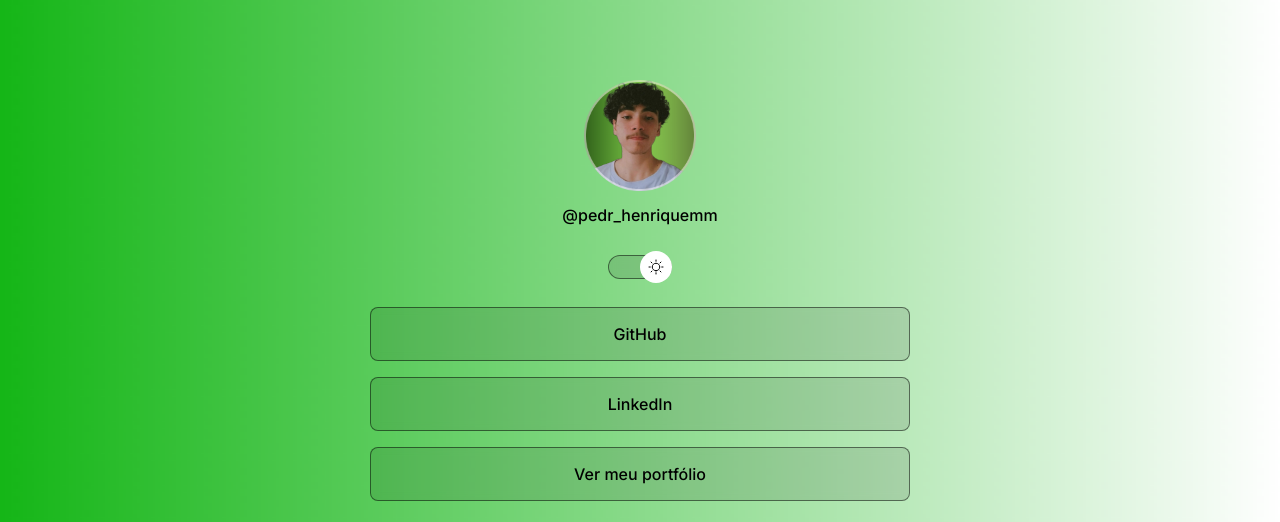
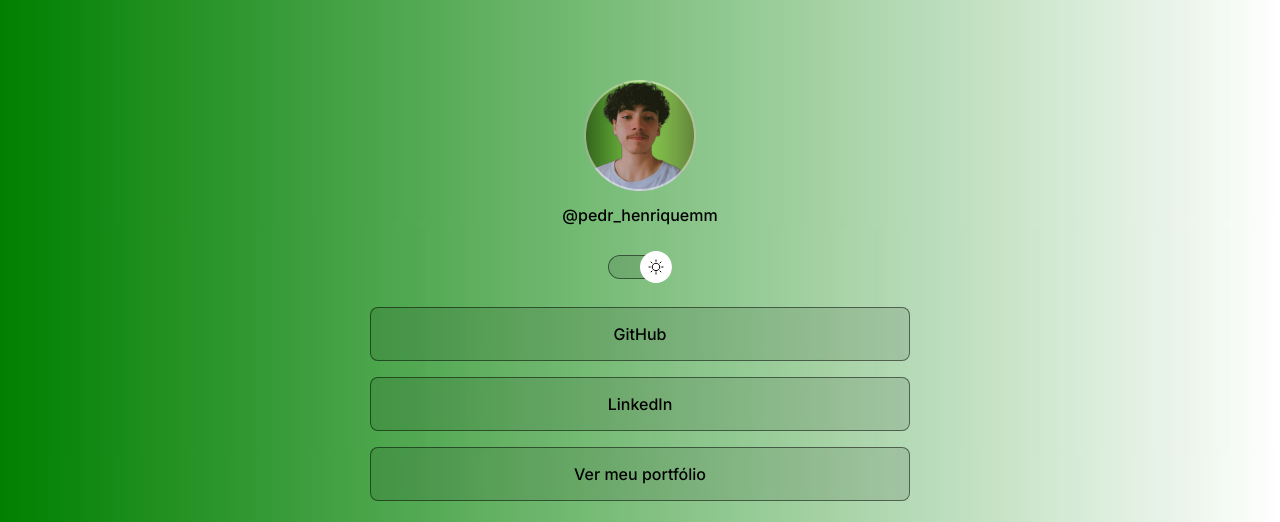
Before and after one commit to LuckzBr/PH-Lobby, a plain HTML site: page index.html in a window 1280 px wide. Shown: the top 522 px of the page. Drawn offline with nearby package versions, Linux system fonts and the light colour scheme.

Commit message:
change background based on media queries

```diff
--- a/style.css
+++ b/style.css
@@ -6,7 +6,7 @@
 
 :root {
   --text-color: white;
-  --bg-url: url(./assets/bg-mobile.png);
+  --bg-url: url(./assets/bg-mobile.jpg);
   --stroke-color: rgba(255, 255, 255, 0.5);
   --surface-color: rgba(255, 255, 255, 0.05);
   --surface-color-hover: rgba(0, 0, 0, 0.02);
@@ -16,7 +16,7 @@
 
 .light {
   --text-color: black;
-  --bg-url: url(./assets/bg-mobile-light.png);
+  --bg-url: url(./assets/bg-mobile-light.jpg);
   --stroke-color: rgba(0, 0, 0, 0.5);
   --surface-color: rgba(0, 0, 0, 0.1);
   --surface-color-hover: rgba(0, 0, 0, 0.02);
@@ -26,7 +26,9 @@
 
 body {
   background: var(--bg-url) no-repeat top center/cover;
+  height: 100vh;
 }
+
 body * {
   font-family: "inter", sans-serif;
   color: var(--text-color);
@@ -145,3 +147,13 @@ ul li a:hover {
 #social-links a:hover {
   background-color: var(--highlight-color);
 }
+
+/* media queries */
+@media (min-width: 700px) {
+  :root {
+    --bg-url: url(./assets/bg-desktop.jpg);
+  }
+  .light {
+    --bg-url: url(./assets/bg-desktop-light.jpg);
+  }
+}
```
Also changed, not shown: assets/bg-desktop-light.jpg (added), assets/bg-desktop.jpg (added), assets/bg-mobile-light.jpg (added), assets/bg-mobile-light.png (deleted), assets/bg-mobile.jpg (added), assets/bg-mobile.png (deleted).
